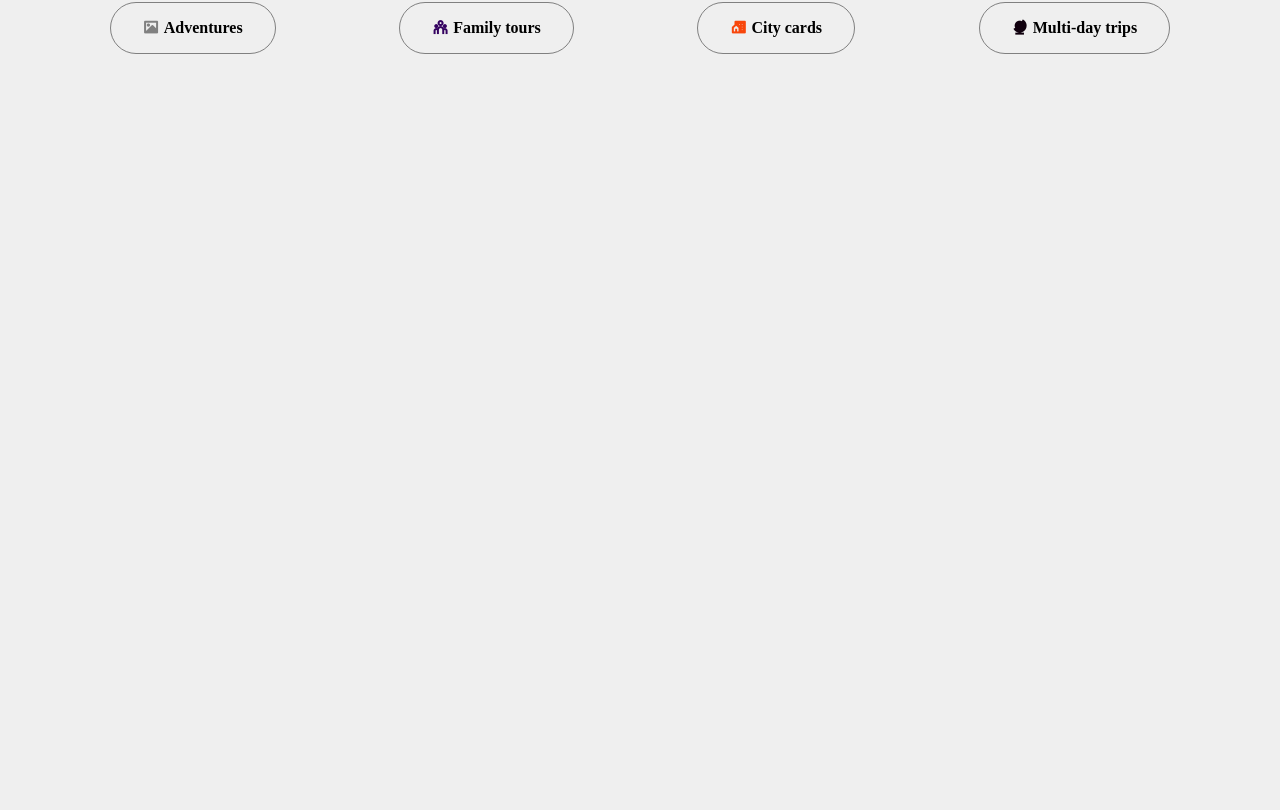
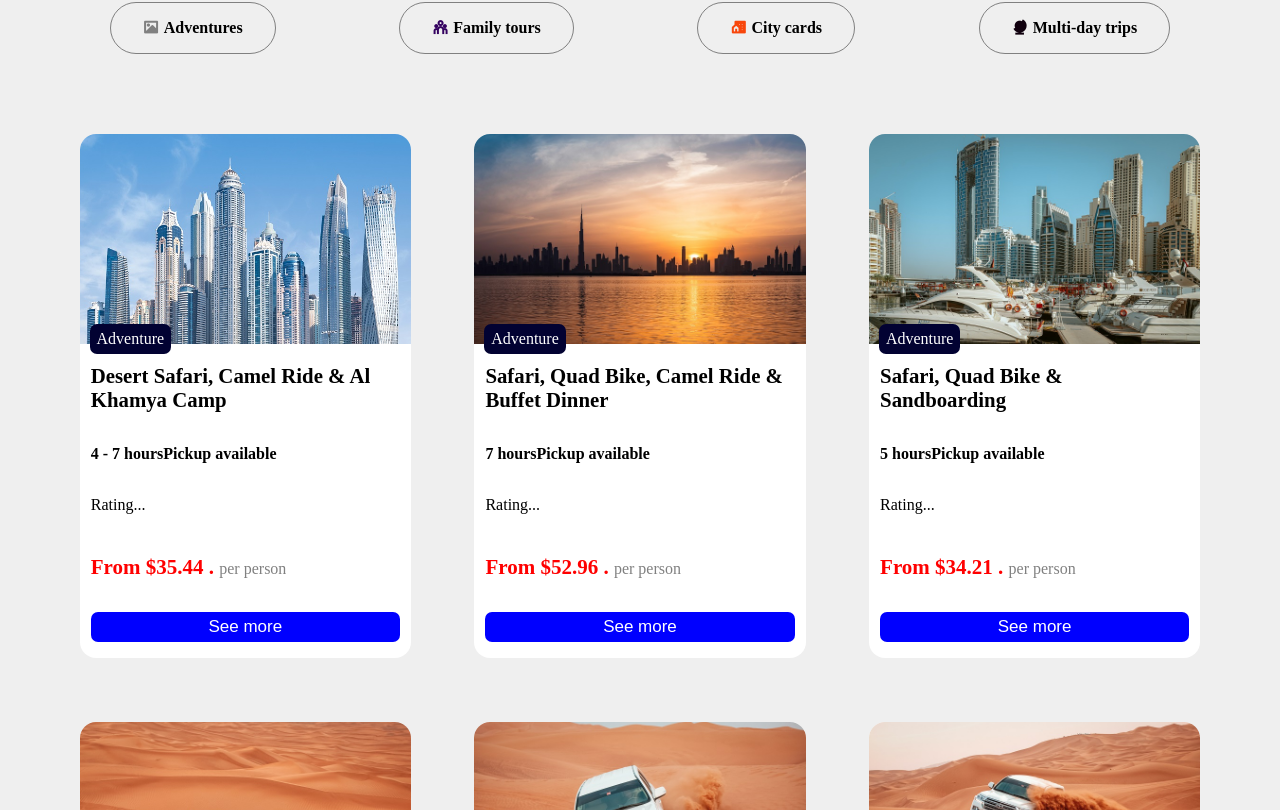
Before and after one commit to HidayahJadaan/Dubai-Desert-SafariApp-ReactJS, a React (Create React App) app: page / in a window 1280 px wide. Shown: the part 930-1740 px from the top of the page. Before the commit the page ends 1032 px from the top, so only its background shows below. Built offline with nearby package versions, Linux system fonts and the light colour scheme.

Commit message:
Finishing toursList Component

```diff
--- a/src/App.js
+++ b/src/App.js
@@ -2,6 +2,8 @@ import './App.css';
 import Header from './components/header/Header';
 import HeroHeader from './components/hero-header/HeroHeader';
 import Services from './components/services/Services';
+import TourList from './components/tours/TourList';
+import {toursList} from './data'
 
 function App() {
   return (
@@ -9,6 +11,7 @@ function App() {
     <Header />
     <HeroHeader />
     <Services />
+    <TourList toursList={toursList}/>
     </div>
   );
 }
--- /dev/null
+++ b/src/components/tours/TourList.jsx
@@ -0,0 +1,26 @@
+import React from "react";
+import "./tourList.css";
+
+export default function TourList({ toursList }) {
+  return (
+    <div className="tour-list">
+      {toursList.map((tour) => (
+        <div className="tour-item">
+          <img src={tour.image} alt={tour.title} className="tour-item-img" />
+          <span className="tour-item-label">Adventure</span>
+          <div className="tour-item-body">
+            <div className="tour-item-title">{tour.title}</div>
+            <div className="tour-item-duration">
+              <span>{tour.duration}</span>Pickup available
+            </div>
+            <div>Rating...</div>
+            <div className="tour-item-price">
+              <strong>From ${tour.priceFrom} . </strong>per person
+            </div>
+            <button className="tour-item-link">See more</button>
+          </div>
+        </div>
+      ))}
+    </div>
+  );
+}
--- /dev/null
+++ b/src/components/tours/tourList.css
@@ -0,0 +1,77 @@
+.tour-list{
+    padding: 0 3rem;
+    display: flex;
+    align-items: center;
+    justify-content: space-around;
+    flex-wrap: wrap;
+}
+
+.tour-item{
+    width: 28%;
+    margin: 2rem 1rem;
+    border-radius: 1rem;
+    background-color: white;
+    position: relative;
+}
+.tour-item:hover{
+    background-color: snow;
+    box-shadow: 0 0 1px 1px gray;
+}
+.tour-item-img{
+    width: 100%;
+    height: 210px;
+    object-fit: cover;
+    border-radius: 1rem 1rem 0 0;
+}
+
+.tour-item-label{
+    position: absolute;
+    left: 10px;
+    top: 190px;
+    background-color: rgb(2,2,50);
+    color: white;
+    padding: 6px 7px;
+    border-radius: 7px;
+}
+.tour-item-body{
+    padding: 1rem 0.7rem;
+    color: var(--primary-text-color);
+    height: 310px;
+    display: flex;
+    flex-direction: column;
+    justify-content: space-between;
+    align-items: flex-start;
+}
+
+.tour-item-title{
+    font-weight: 700;
+    font-size: 1.3rem;
+}
+
+.tour-item-duration{
+    margin: 1rem 0;
+    font-weight: 600;
+}
+
+.tour-item-price{
+    margin-top: 25px;
+    margin-bottom: 15px;
+    width: 100%;
+    color: gray;
+}
+.tour-item-price strong{
+    color: red;
+    font-size: 21px;
+    font-weight: bold;
+}
+.tour-item-link{
+    font-size: 17px;
+    cursor: pointer;
+    color: white;
+    background-color: blue;
+    text-align: center;
+    width: 100%;
+    padding: 5px;
+    border-radius: 7px;
+    border: none;
+}
```
Also changed, not shown: src/data.js (renamed from data.js).
